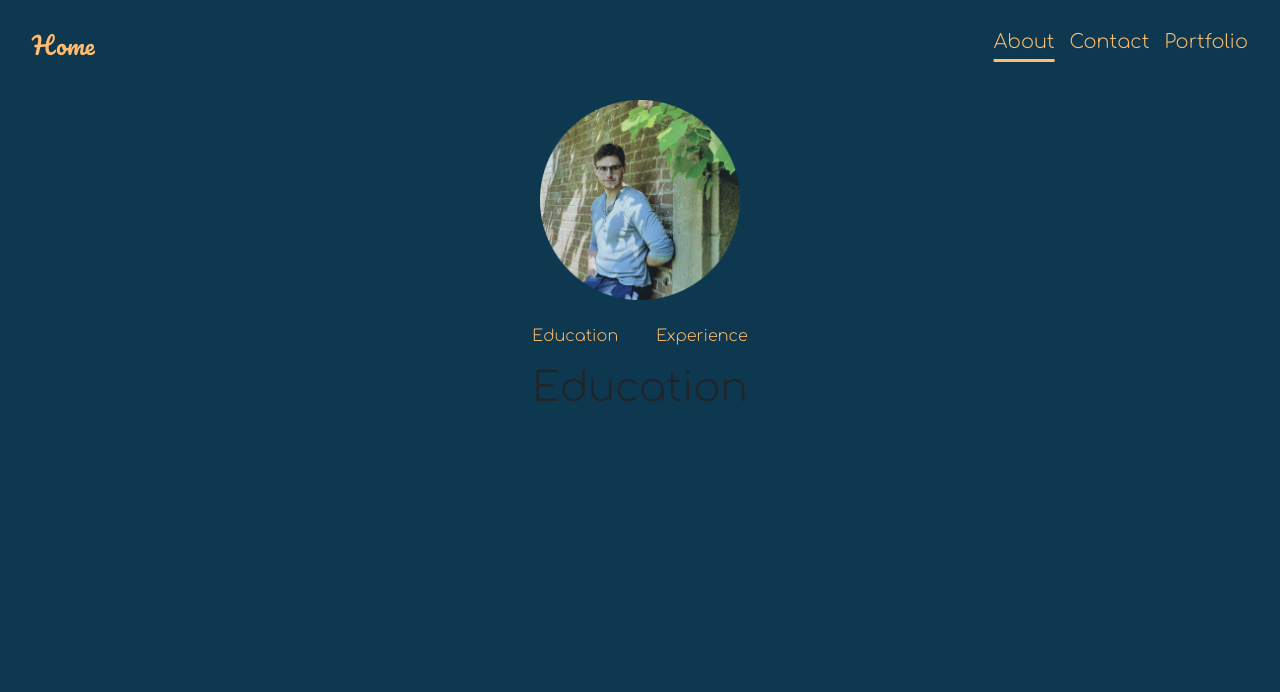
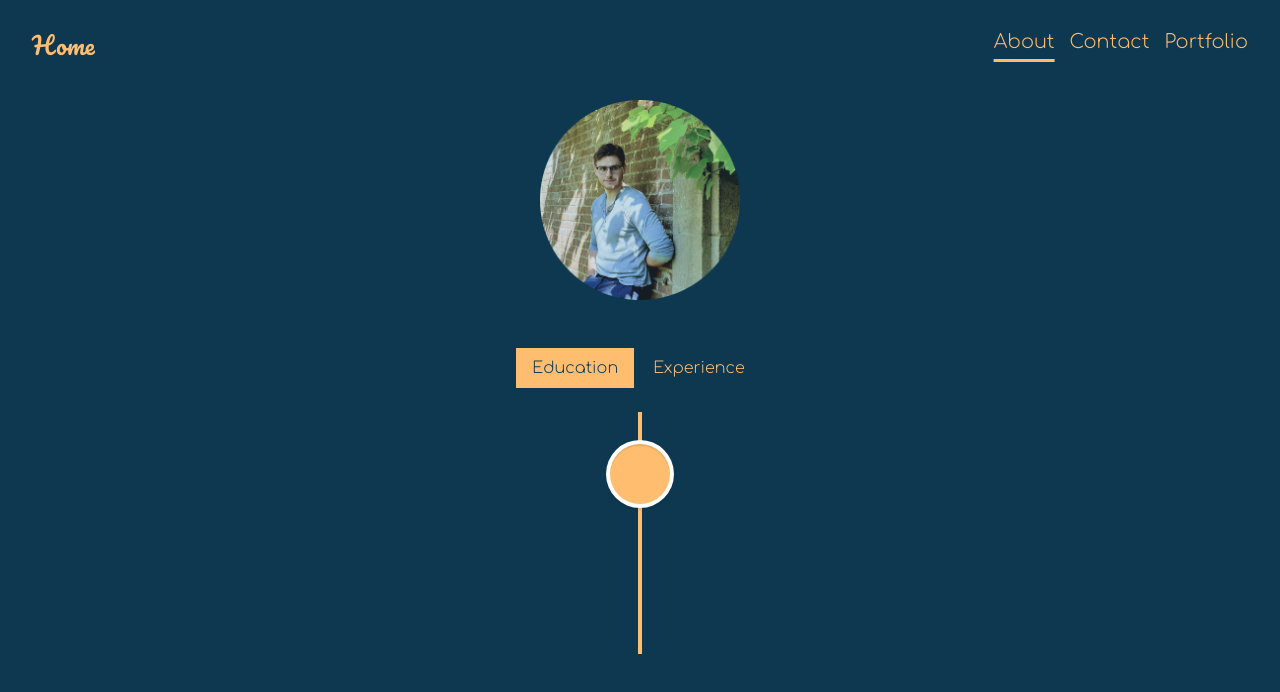
Before and after one commit to vpicard/portfolio, a React (Create React App) app: page /about/education in a window 1280 px wide. Shown: the top 692 px of the page. Built offline with nearby package versions, Linux system fonts and the light colour scheme.

Commit message:
Add /about/education active by default after page laoding

```diff
--- a/package.json
+++ b/package.json
@@ -3,6 +3,9 @@
   "version": "0.1.0",
   "private": true,
   "dependencies": {
+    "@fortawesome/fontawesome-svg-core": "^1.3.0",
+    "@fortawesome/free-solid-svg-icons": "^6.0.0",
+    "@fortawesome/react-fontawesome": "^0.1.17",
     "@testing-library/jest-dom": "^5.16.2",
     "@testing-library/react": "^12.1.3",
     "@testing-library/user-event": "^13.5.0",
@@ -13,6 +16,7 @@
     "react-dom": "^17.0.2",
     "react-router-dom": "^6.2.1",
     "react-scripts": "5.0.0",
+    "react-vertical-timeline-component": "^3.5.2",
     "sass": "^1.49.9",
     "web-vitals": "^2.1.4"
   },
--- a/src/assets/sass/_about.scss
+++ b/src/assets/sass/_about.scss
@@ -2,25 +2,34 @@
   display: flex;
   flex-direction: column;
   align-items: center;
-}
 
-img {
+  .about-profile-picture {
+    display: flex;
+    justify-content: center;
     margin-top: 100px;
     height: 200px;
     width: auto;
   }
 
-nav {
+  .nav {
     display: flex;
     flex-direction: row;
     justify-content: center;
     color: $secondary;
 
+    .nav-active {
+        background-color: $secondary;
+        color: $primary;
+        text-decoration: none;
+        padding: 0.5rem 1rem;
+
+    }
+
     .nav-link {
       position: relative;
       color: $secondary;
       font-family: $font-comfortaa;
-    transition: .5s;
+      transition: 0.5s;
       margin: 0 3px 0 3px;
 
       &:hover {
@@ -34,3 +43,4 @@
       }
     }
   }
+}
--- /dev/null
+++ b/src/assets/sass/_education.scss
@@ -0,0 +1,3 @@
+.education {
+
+}
--- a/src/assets/sass/_home.scss
+++ b/src/assets/sass/_home.scss
@@ -18,7 +18,9 @@
    justify-content: center;
  }
 
-  img {
+  .main-profile-picture {
+    display: flex;
+    justify-content: center;
     height: 200px;
     width: auto;
     margin-bottom: 50px;
@@ -98,7 +100,9 @@
       align-items: flex-start;
     }
 
-    img {
+    .main-profile-picture {
+      display: flex;
+      justify-content: center;
       height: 250px;
       width: auto;
       margin-right: 30px;
--- a/src/components/About.js
+++ b/src/components/About.js
@@ -1,28 +1,41 @@
-import React from 'react';
-import { Col, Row } from 'react-bootstrap';
-import { Outlet, Link } from 'react-router-dom';
-import Navigation from './Navigation';
+import React from "react";
+import { Col, Row, Nav } from "react-bootstrap";
+import { Outlet, NavLink } from "react-router-dom";
+import Navigation from "./Navigation";
 
 const About = () => {
+
   return (
-        <div className='about'>
+    <div className="about">
       <Navigation />
       <Row>
-                <Col lg={12}>
-                    <img alt="Profile" src={require("../assets/images/main-profile-picture.png")} />
+        <Col lg={12} className="about-profile-picture">
+          <img
+            alt="Profile"
+            src={require("../assets/images/main-profile-picture.png")}
+          />
         </Col>
       </Row>
-            <Row className='w-100'>
-                <Col lg={12} className="mt-3 mb-2 w-100">
-                    <nav>
-                        <Link className='nav-link' to="/about/education" >Education</Link>
-                        <Link className='nav-link' to="/about/experience" >Experience</Link>
-                    </nav>
+      <Row className="w-100">
+        <Col lg={12} className="mt-5 w-100">
+          <Nav>
+            <NavLink
+              className={(navData) =>
+                navData.isActive ? "nav-active" : "nav-link"
+              }
+              to="/about/education"
+            >
+              Education
+            </NavLink>
+            <NavLink className="nav-link" to="/about/experience">
+              Experience
+            </NavLink>
+          </Nav>
         </Col>
       </Row>
-            <Row>
+      <Row className="mt-4 w-100">
         <Col lg={12}>
-                    <Outlet/>
+          <Outlet />
         </Col>
       </Row>
     </div>
--- a/src/components/Education.js
+++ b/src/components/Education.js
@@ -1,11 +1,42 @@
-import React from 'react';
+import React from "react";
+import {
+  VerticalTimeline,
+  VerticalTimelineElement,
+} from "react-vertical-timeline-component";
+import 'react-vertical-timeline-component/style.min.css';
+import { FontAwesomeIcon } from '@fortawesome/react-fontawesome';
+
+// https://stephane-monnot.github.io/react-vertical-timeline/#/
+
 
 const Education = () => {
-    return (
-        <div>
-            <h1>Education</h1>
-        </div>
-    );
+
+
+  window.addEventListener("load", function() {
+    this.document.getElementById("default-active").focus();
+  });
+
+  return (
+    <div className="education">
+      <VerticalTimeline lineColor="#FFBD6F">
+        <VerticalTimelineElement
+          className="vertical-timeline-element--work"
+          contentStyle={{ background: "#FFBD6F", color: "#0D3850" }}
+          contentArrowStyle={{ borderRight: "7px solid  #FFBD6F" }}
+          date="2019 - 2022"
+          iconStyle={{ background: "#FFBD6F", color: "#0D3850" }}
+          icon={<FontAwesomeIcon icon="fa-thin fa-file-certificate" />}
+        >
+          <h3 id="default-active" className="vertical-timeline-element-title">Creative Director</h3>
+          <h4 className="vertical-timeline-element-subtitle">Miami, FL</h4>
+          <p>
+            Creative Direction, User Experience, Visual Design, Project
+            Management, Team Leading
+          </p>
+        </VerticalTimelineElement>
+      </VerticalTimeline>
+    </div>
+  );
 };
 
 export default Education;
--- a/src/components/Home.js
+++ b/src/components/Home.js
@@ -8,7 +8,7 @@
       <Navigation />
       <Container>
         <Row>
-          <Col lg={12}>
+          <Col lg={12} className="main-profile-picture">
             <img
               alt="Profile"
               src={require("./../assets/images/main-profile-picture.png")}
--- a/src/components/Navigation.js
+++ b/src/components/Navigation.js
@@ -18,7 +18,7 @@
               className={(navData) =>
                 navData.isActive ? "nav-active" : "link"
               }
-              to="/about"
+              to="/about/education"
             >
               About
             </NavLink>
```
Also changed, not shown: 1 other file (tests, documents, lock files or other folders). Lines whose indentation alone changed are shown as unchanged.
